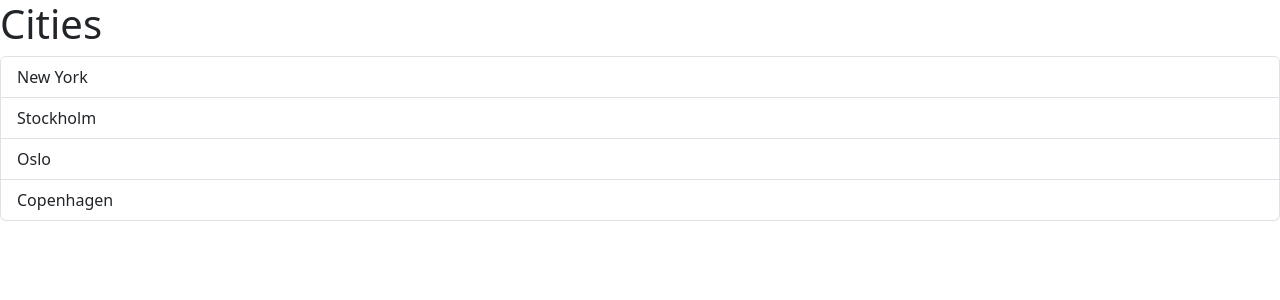
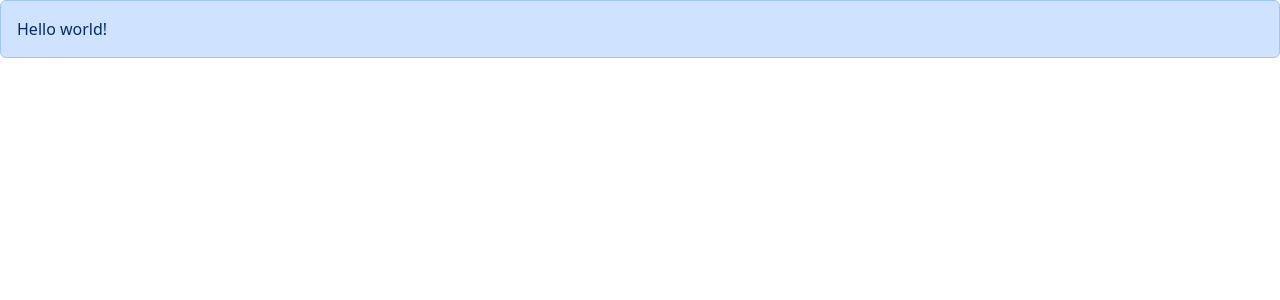
Before and after one commit to K3mp3/Learn-React, a React (Vite) app: page / in a window 1280 px wide. Shown: the top 300 px of the page. Built offline with nearby package versions, Linux system fonts and the light colour scheme.

Commit message:
Passing children

```diff
--- a/src/App.tsx
+++ b/src/App.tsx
@@ -1,19 +1,11 @@
-import ListGroup from "./components/ListGroup";
+import Alert from "./components/Alert";
 
 function App() {
-  const items = ["New York", "Stockholm", "Oslo", "Copenhagen"];
-
-  const handleSelectItem = (item: string) => {
-    console.log(item);
-  };
-
   return (
-    <div>
-      <ListGroup
-        items={items}
-        heading="Cities"
-        onSelectItem={handleSelectItem}
-      ></ListGroup>
+    <div className="alert alert-primary">
+      <Alert>
+        Hello <span>world!</span>
+      </Alert>
     </div>
   );
 }
--- /dev/null
+++ b/src/components/Alert.tsx
@@ -0,0 +1,11 @@
+import { ReactNode } from "react";
+
+interface Props {
+  children: ReactNode;
+}
+
+const Alert = ({ children }: Props) => {
+  return <div>{children}</div>;
+};
+
+export default Alert;
```
